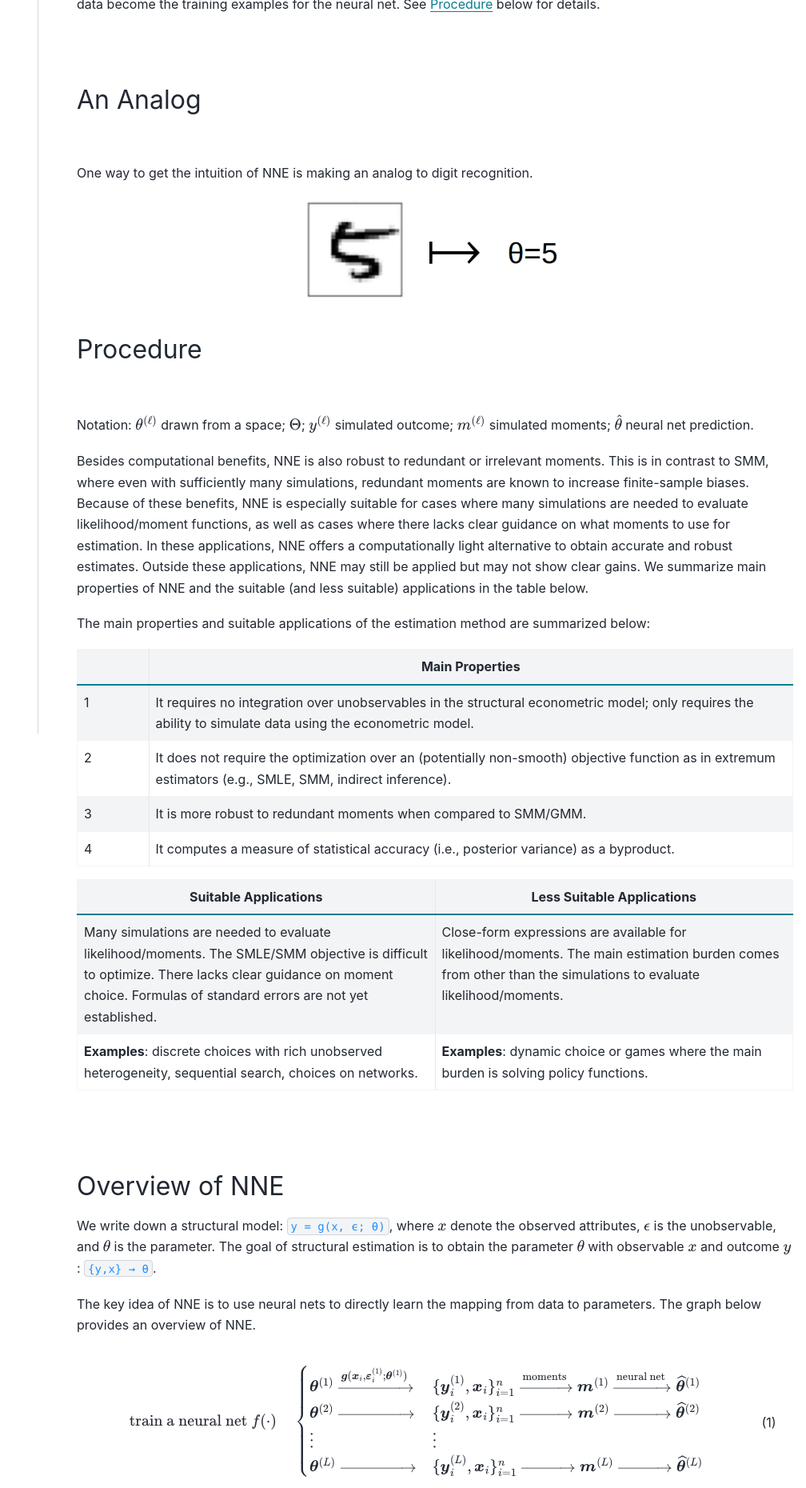
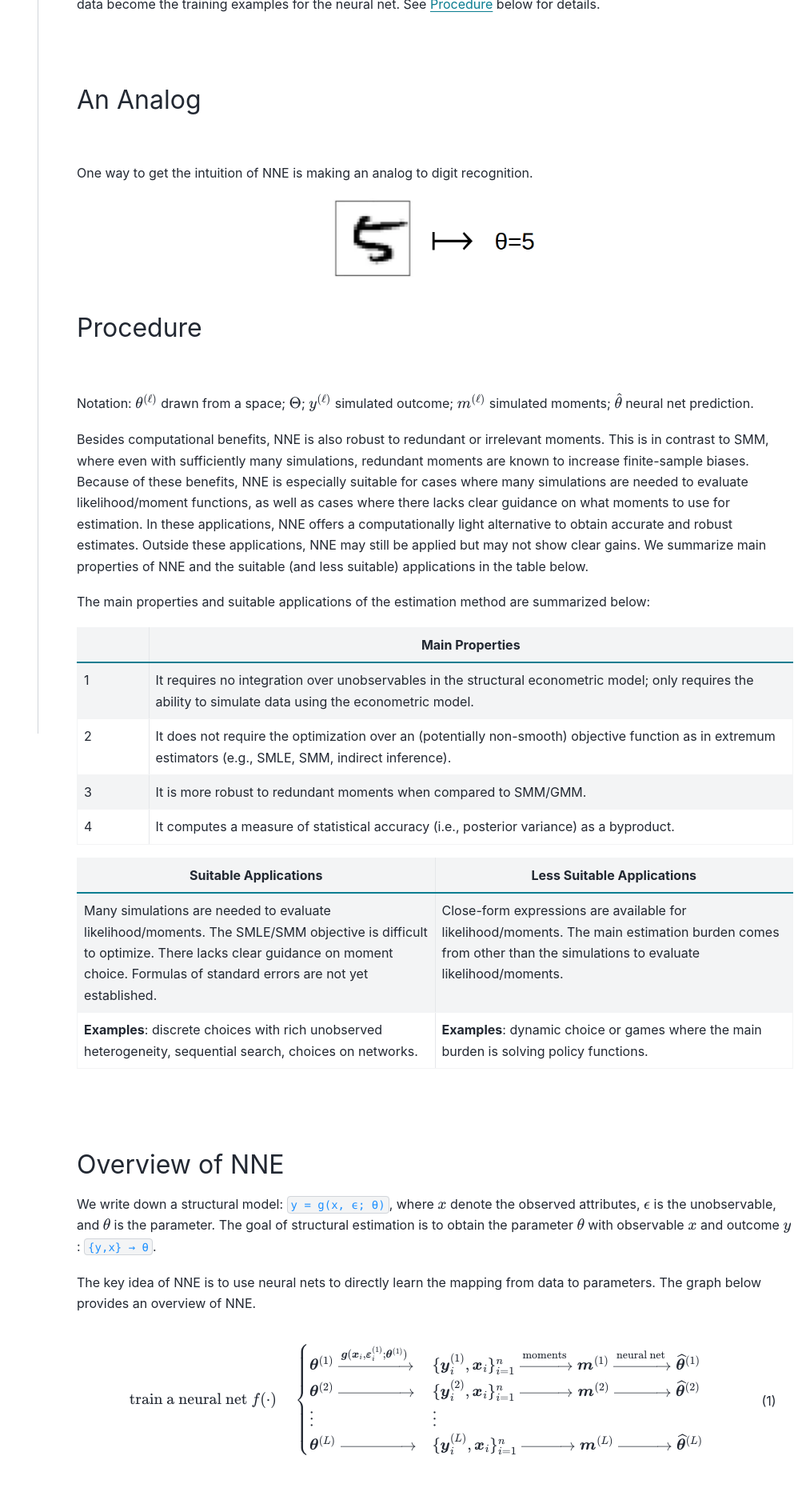
Before and after one commit to nnehome/nnehome.github.io, a Sphinx documentation site: the page built from docs/source/home/home.rst, in a window 1280 px wide. Shown: the part 952-2812 px from the top of the page at 80% size, without its empty margins (272-1280 px from the left). Built offline with Sphinx 7.4.7 and the PyData theme 0.15.4, drawn with Linux system fonts in a browser that asks for light colours.

Commit message:
some change

```diff
--- a/docs/source/home/home.rst
+++ b/docs/source/home/home.rst
@@ -37,7 +37,7 @@ An Analog
 |
 One way to get the intuition of NNE is making an analog to digit recognition.
 
-.. image:: digit_rec.png
+.. image:: digit_rec_smaller.png
   :scale: 66%
   :align: center
 
```
Also changed, not shown: docs/source/home/digit_rec_bigger.png (renamed from docs/source/home/digit_rec.png), docs/source/home/digit_rec_smaller.png (added).
